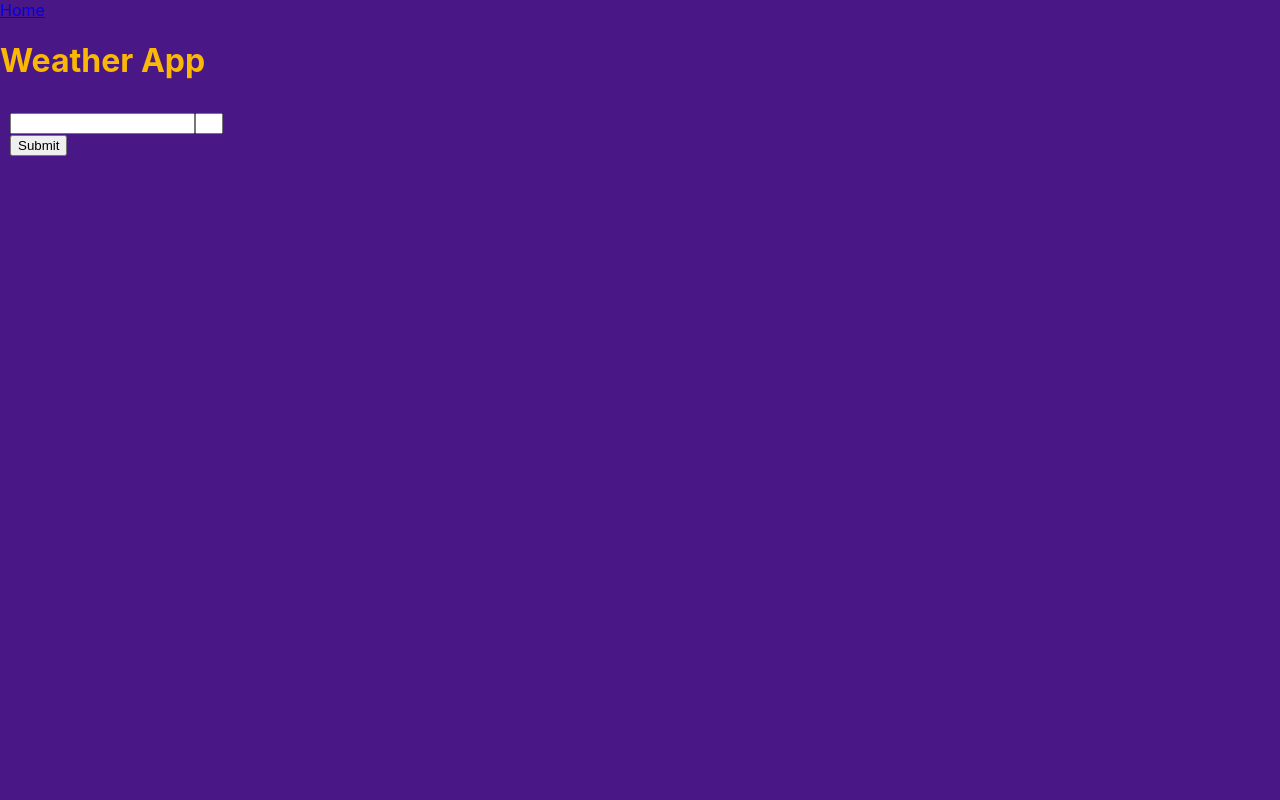
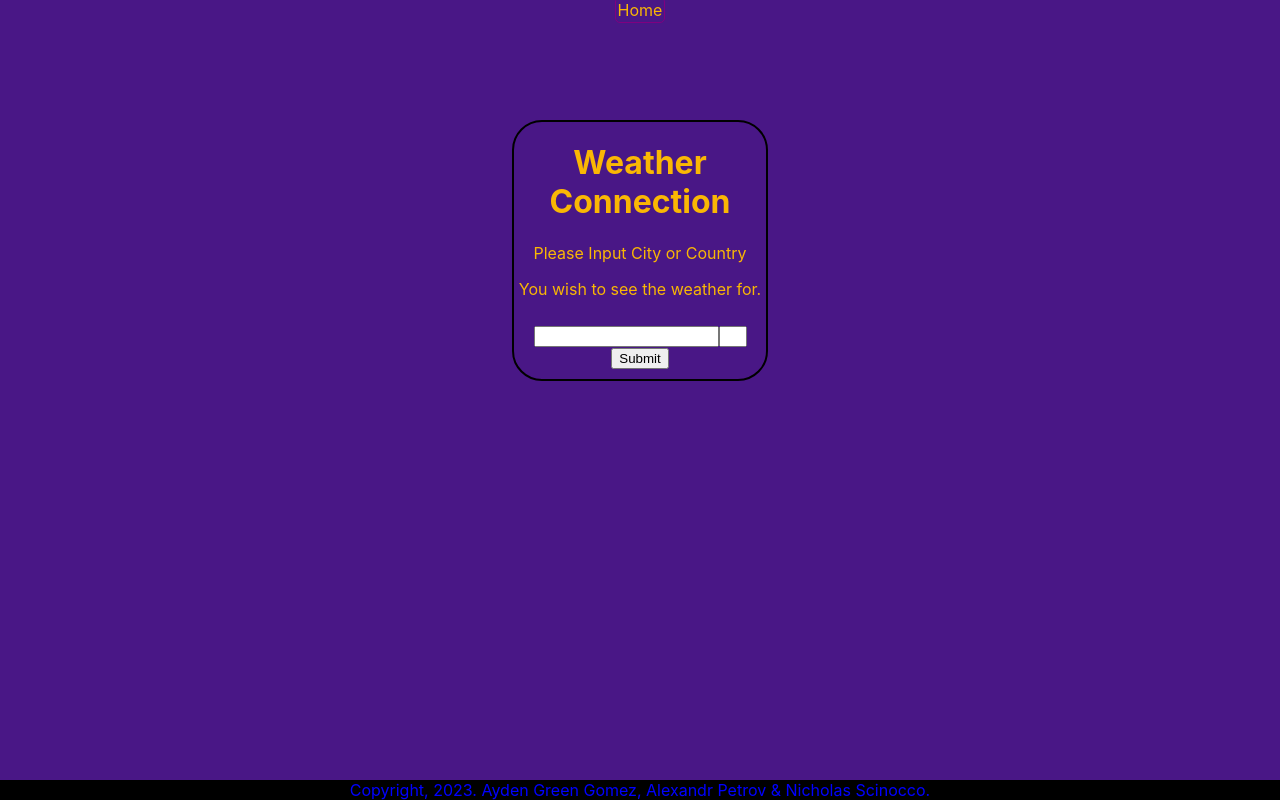
Before and after one commit to ajgmez1125/cpan144_finalproject, a React (Create React App) app: page / in a window 1280 px wide. Built offline with nearby package versions, Linux system fonts and the light colour scheme.

Commit message:
styling changes

```diff
--- a/public/index.html
+++ b/public/index.html
@@ -2,9 +2,9 @@
 <html lang="en">
   <head>
     <meta charset="utf-8" />
-    <link rel="icon" href="%PUBLIC_URL%/favicon.ico" />
+    <link rel="icon" href="weather_app_icon.png" />
     <meta name="viewport" content="width=device-width, initial-scale=1" />
-    <meta name="theme-color" content="#000000" />
+    <meta name="theme-color" content="#491786" />
     <meta
       name="description"
       content="Web site created using create-react-app"
@@ -24,7 +24,7 @@
       work correctly both with client-side routing and a non-root public URL.
       Learn how to configure a non-root public URL by running `npm run build`.
     -->
-    <title>React App</title>
+    <title>Weather App</title>
   </head>
   <body>
     <noscript>You need to enable JavaScript to run this app.</noscript>
@@ -40,4 +40,9 @@
       To create a production bundle, use `npm run build` or `yarn build`.
     -->
   </body>
+  <div class="footer">
+    <footer>
+      Copyright, 2023. Ayden Green Gomez, Alexandr Petrov & Nicholas Scinocco.
+    </footer>
+  </div>
 </html>
--- a/src/App.js
+++ b/src/App.js
@@ -9,8 +9,8 @@ import Error from './Error.js'
 function App()
 {
   return (
-    <div>
-      <Link to='/'> Home </Link>
+    <div className='app'>
+      <Link to='/' className='home-button'> Home </Link>
       <Routes>
         <Route path = '/' element = {<Home />}/>
         <Route path = '/weather/:cityParam' element={<Forecast />}/>
--- a/src/Home.js
+++ b/src/Home.js
@@ -1,10 +1,13 @@
 import Search from './Search.js'
+import './styles.css'
 
 function Home()
 {
     return(
-        <div>
-            <h1>Weather App</h1>
+        <div className='homediv'>
+            <h1>Weather Connection</h1>
+            <p>Please Input City or Country</p>
+            <p>You wish to see the weather for.</p>
             <Search />
         </div>
     )
--- a/src/styles.css
+++ b/src/styles.css
@@ -1,6 +1,12 @@
+:root {
+    --bgcolor: #491786;
+    --text-color: #FAB704;
+}
+
 html{
-    background-color: #491786;
-    color: #FAB704;
+    background-color: var(--bgcolor);
+    color: var(--text-color);
+
 }
 .weather_panel{
     background: linear-gradient(135deg, #654ea3, #6a87e7);
@@ -24,3 +30,41 @@ html{
 form{
     padding: 10px;
 }
+
+.home-button {
+    color: var(--text-color);
+    text-decoration: none;
+    border: 1px solid purple;
+    padding: 2px;
+    border-radius: 5px;
+
+}
+.homediv{
+    border: 2px solid black;
+    margin-left: 40%;
+    margin-right: 40%;
+    border-radius: 30px;
+    margin-top: 100px;
+}
+.app{
+    text-align: center;
+}
+.footer{
+    position:fixed;
+    text-align: center;
+    width: 100%;
+    left: 0;
+    bottom: 0;
+    background-color: rgb(0, 0, 0);
+    color: blue;
+}
+.form-submit-button {
+	background: #0066A2;
+	color: white;
+	border-style: outset;
+	border-color: #0066A2;
+	height: 50px;
+	width: 100px;
+	font: bold15px arial,sans-serif;
+	text-shadow: none;
+}
```
Also changed, not shown: public/weather_app_icon.png (added).
